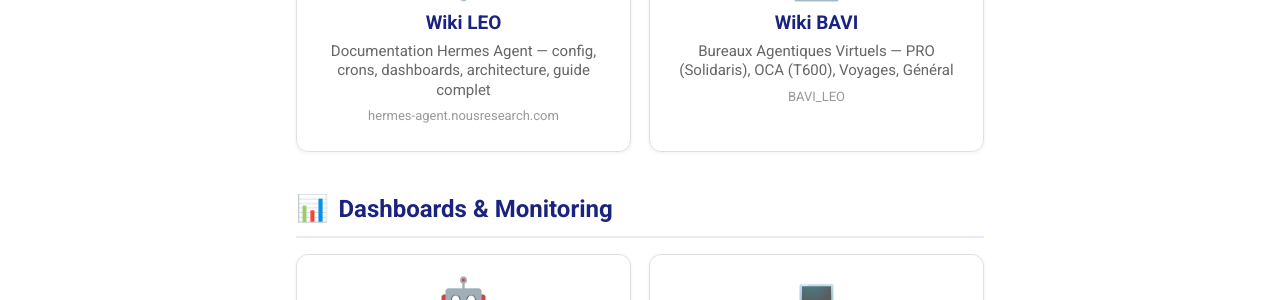
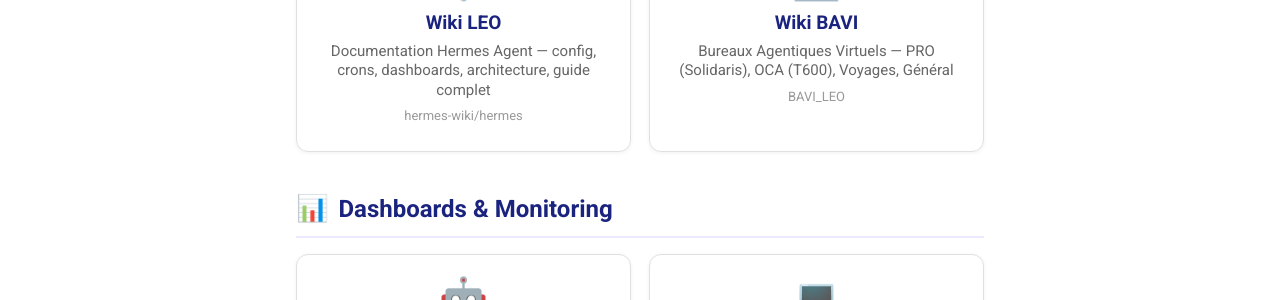
Before and after one commit to christophedanhier-hash/hermes-wiki, an MkDocs documentation site: the page built from docs/index.md, in a window 1280 px wide and 900 px high, scrolled down 599 px. Shown: the part 152-452 px from the top of the window. Built offline with MkDocs 1.6.1 and Material for MkDocs 9.7.7, drawn with Linux system fonts in a browser that asks for light colours; comment, search, counter and statistics services are not loaded.

Commit message:
fix: tuile Wiki LEO pointe vers hermes-wiki/hermes/ (pas Hermes Agent)

```diff
--- a/docs/index.md
+++ b/docs/index.md
@@ -119,11 +119,11 @@
 
 <div class="portail-grid">
 
-<a href="https://hermes-agent.nousresearch.com" class="portail-card" target="_blank" rel="noreferrer noopener">
+<a href="https://christophedanhier-hash.github.io/hermes-wiki/hermes/" class="portail-card" target="_blank" rel="noreferrer noopener">
     <div class="icon">🛡️</div>
     <div class="title">Wiki LEO</div>
     <div class="desc">Documentation Hermes Agent — config, crons, dashboards, architecture, guide complet</div>
-    <div class="url">hermes-agent.nousresearch.com</div>
+    <div class="url">hermes-wiki/hermes</div>
 </a>
 
 <a href="https://christophedanhier-hash.github.io/BAVI_LEO/" class="portail-card" target="_blank" rel="noreferrer noopener">
```
